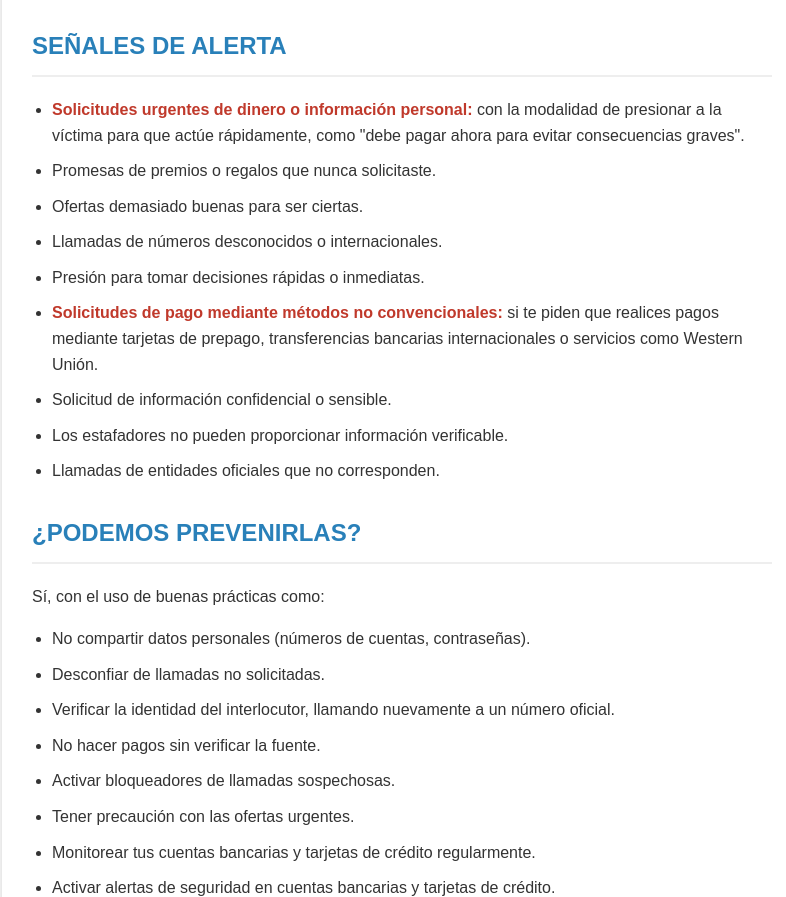
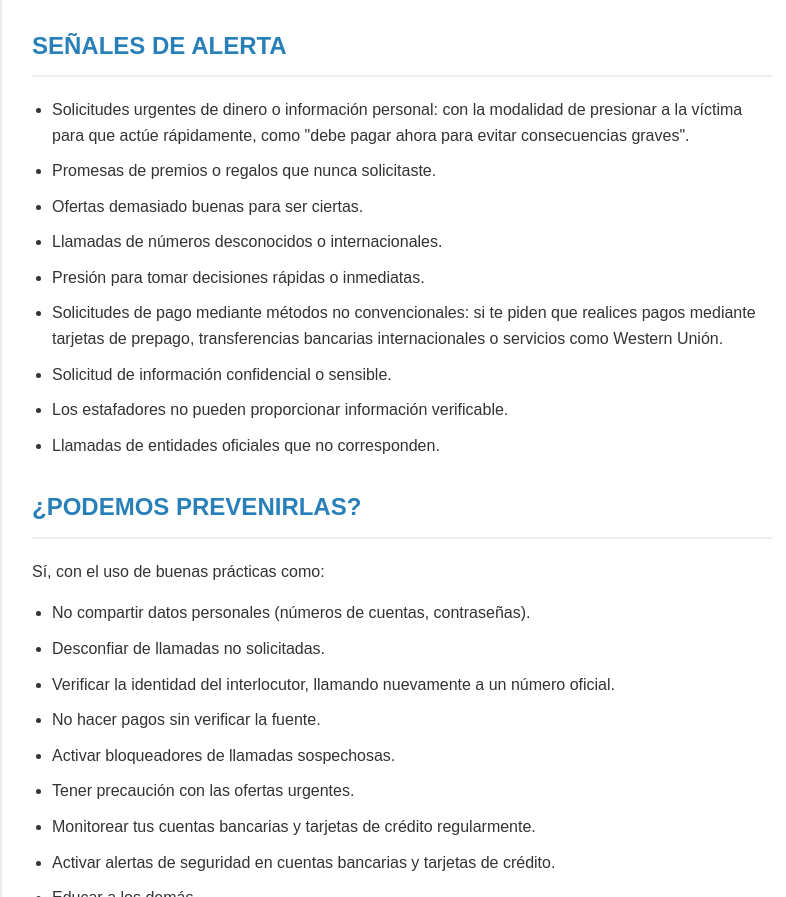
Before and after one commit to talleres-ship-it/a, a plain HTML site: page prev-estafas-virtuales2.htm in a window 1280 px wide. Shown: the part 898-1795 px from the top of the page, without its empty margins (238-1024 px from the left). Drawn offline with Linux system fonts and the light colour scheme.

Commit message:
Fix HTML formatting and ensure proper structure

```diff
--- a/prev-estafas-virtuales2.htm
+++ b/prev-estafas-virtuales2.htm
@@ -67,12 +67,12 @@
         <section>
             <h2>SEÑALES DE ALERTA</h2>
             <ul>
-                <li><span class="highlight">Solicitudes urgentes de dinero o información personal:</span> con la modalidad de presionar a la víctima para que actúe rápidamente, como "debe pagar ahora para evitar consecuencias graves".</li>
+                <li>Solicitudes urgentes de dinero o información personal: con la modalidad de presionar a la víctima para que actúe rápidamente, como "debe pagar ahora para evitar consecuencias graves".</li>
                 <li>Promesas de premios o regalos que nunca solicitaste.</li>
                 <li>Ofertas demasiado buenas para ser ciertas.</li>
                 <li>Llamadas de números desconocidos o internacionales.</li>
                 <li>Presión para tomar decisiones rápidas o inmediatas.</li>
-                <li><span class="highlight">Solicitudes de pago mediante métodos no convencionales:</span> si te piden que realices pagos mediante tarjetas de prepago, transferencias bancarias internacionales o servicios como Western Unión.</li>
+                <li>Solicitudes de pago mediante métodos no convencionales: si te piden que realices pagos mediante tarjetas de prepago, transferencias bancarias internacionales o servicios como Western Unión.</li>
                 <li>Solicitud de información confidencial o sensible.</li>
                 <li>Los estafadores no pueden proporcionar información verificable.</li>
                 <li>Llamadas de entidades oficiales que no corresponden.</li>
@@ -117,4 +117,5 @@
     </main>
 
 </body>
+
 </html>
```
